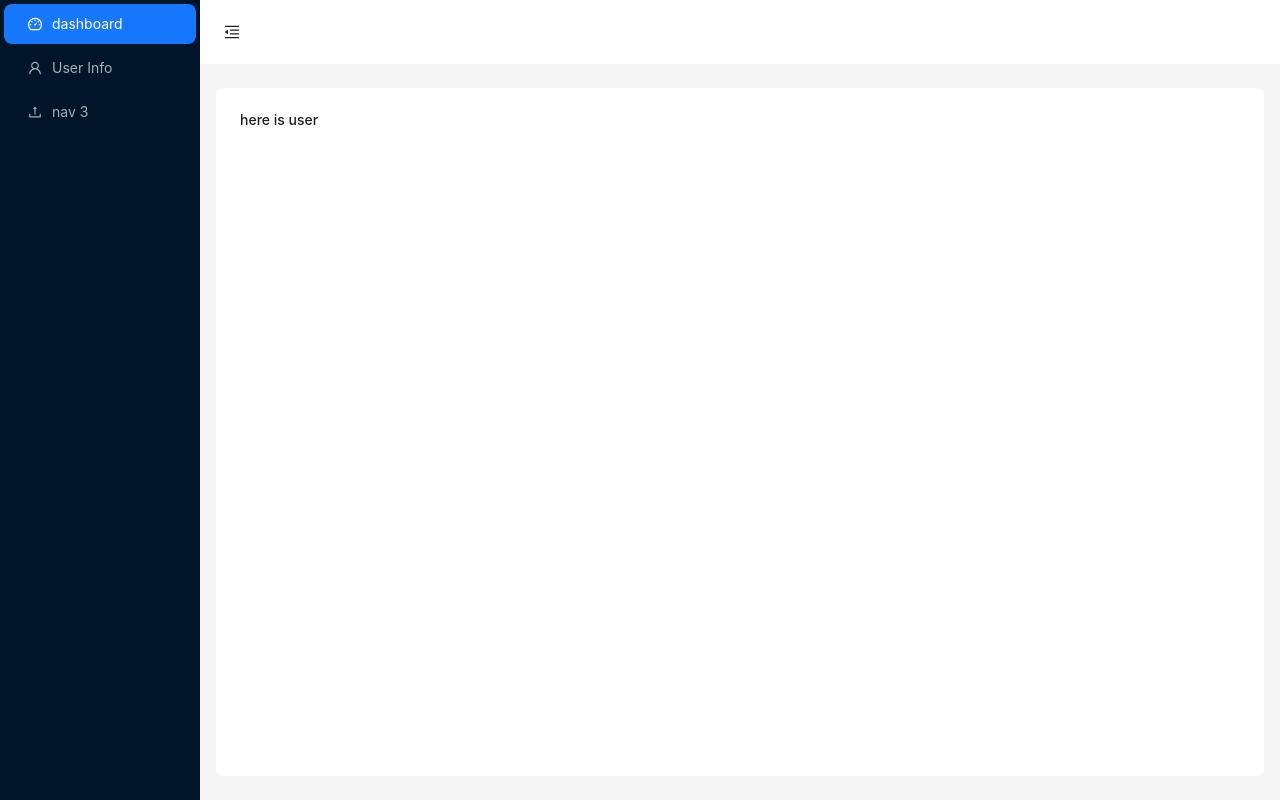
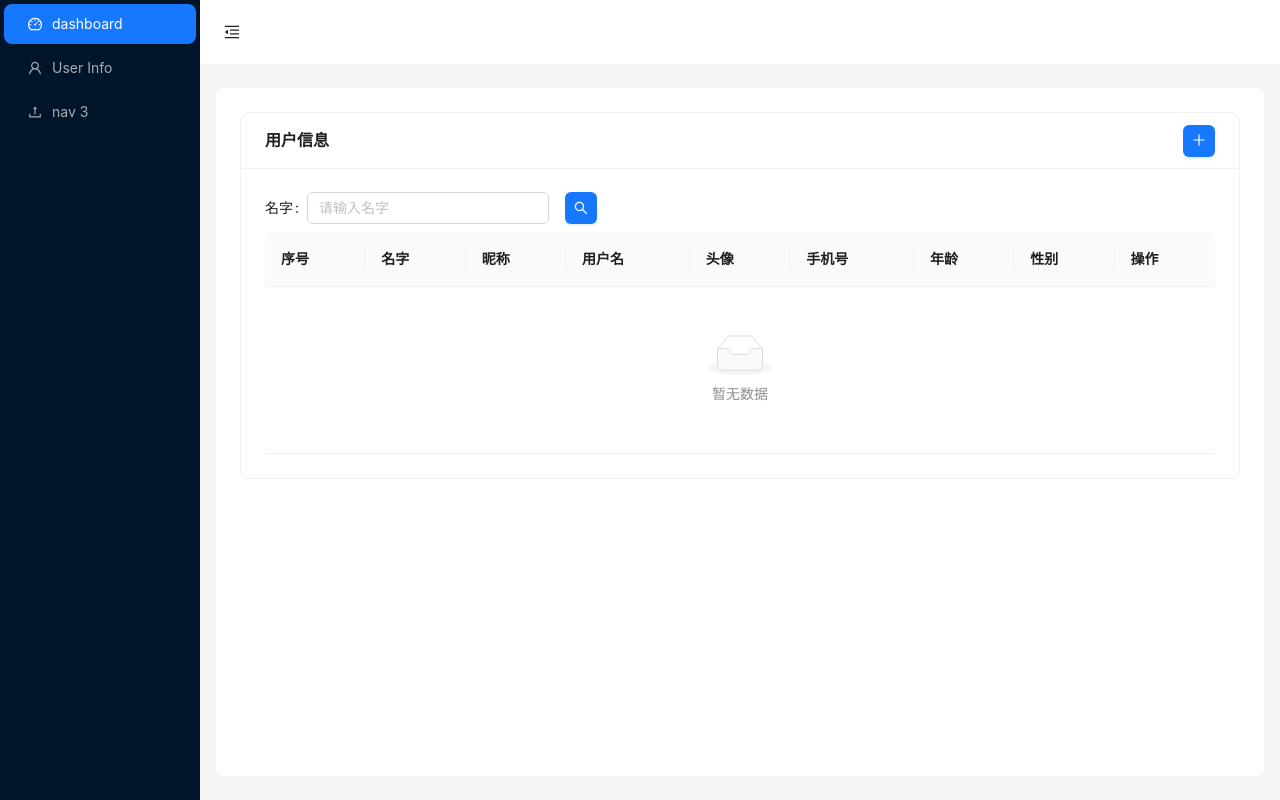
Before and after one commit to Asherzhangy/my-nextjs-app, a Next.js app: page /admin/users in a window 1280 px wide. Built offline with nearby package versions, Linux system fonts and the light colour scheme.

Commit message:
ユーザーページの簡単な実装が完了しました Completed the simple implementation of the user page

```diff
--- a/src/app/admin/(admin-layout)/users/page.tsx
+++ b/src/app/admin/(admin-layout)/users/page.tsx
@@ -1,9 +1,54 @@
-import { React } from "react";
-import pageContainer from "../../_components/PageContainer";
-function usersPage() {
-    return (<pageContainer title="users">
-        <h3>here is user</h3>
-    </pageContainer>);
+'use client';
+import React from 'react';
+import { Button, Card, Form, Input, Table } from 'antd';
+import { SearchOutlined,PlusOutlined } from '@ant-design/icons';
+// import PageContainer from '../../_components/PageContainer';
+
+function UsersPage() {
+  return (
+    <Card title='用户信息' extra={<Button type='primary' icon={<PlusOutlined />} />}>
+      <Form layout='inline'>
+        <Form.Item label='名字'>
+          <Input placeholder='请输入名字' />
+        </Form.Item>
+        <Form.Item>
+          <Button icon={<SearchOutlined />} type='primary' />
+        </Form.Item>
+      </Form>
+      <Table
+        style={{ marginTop: '8px' }}
+        columns={[
+          {
+            title: '序号',
+          },
+          {
+            title: '名字',
+          },
+          {
+            title: '昵称',
+          },
+          {
+            title: '用户名',
+          },
+          {
+            title: '头像',
+          },
+          {
+            title: '手机号',
+          },
+          {
+            title: '年龄',
+          },
+          {
+            title: '性别',
+          },
+          {
+            title: '操作',
+          }
+        ]}
+      />
+    </Card>
+  );
 }
 
-export default usersPage;
+export default UsersPage;
```
